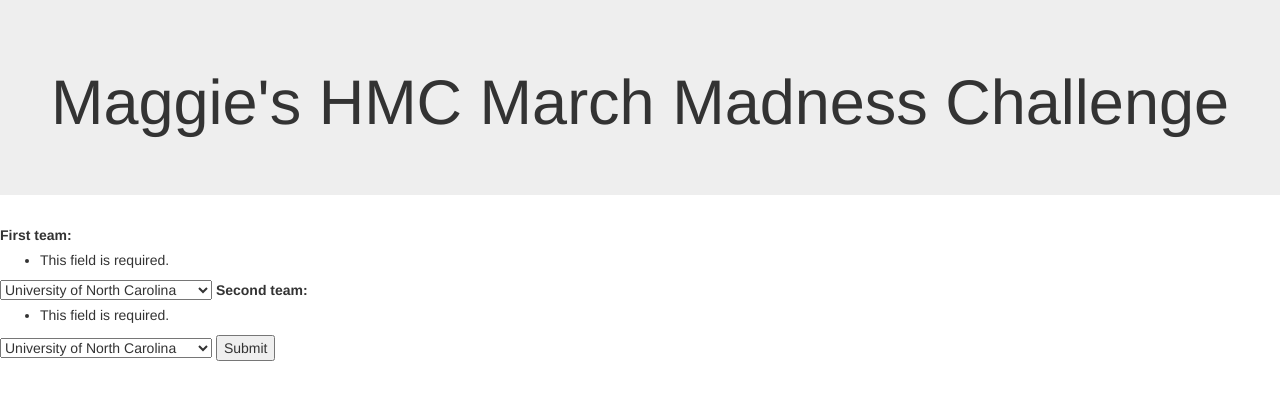
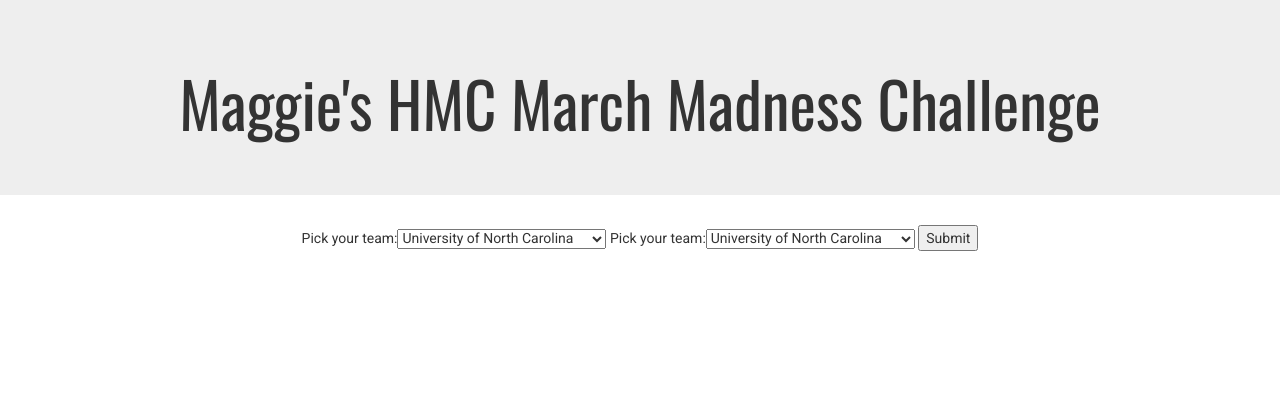
Before and after one commit to mcriqui/hmc_march_madness, a Django app: page / in a window 1280 px wide. Shown: the top 400 px of the page. Run offline with Django 3.2, Linux system fonts and the light colour scheme; data comes from the database, SQL or seed files in the repository; some libraries are stand-ins or nearby versions; some web fonts are replaced.

Commit message:
updated design

```diff
--- a/static/style.css
+++ b/static/style.css
@@ -1,3 +1,15 @@
 .jumbotron{
-    text-align: center
+    text-align: center;
+    font-family: 'Oswald';
 }
+
+.form{
+    text-align: center;
+    font-family: 'Roboto'
+}
+
+.pick{
+    text-align: center;
+    font-family: 'Roboto';
+    padding-top: 2em
+}
--- a/templates/home.html
+++ b/templates/home.html
@@ -25,13 +25,19 @@
         <h1>Maggie's HMC March Madness Challenge</h1>
     </div>
 
+    <div class="form">
         <form action"." method="get">
-        {{ form }}
+            {% for field in form %}
+            Pick your team:{{ field }}
+            {% endfor %}
             <input type="submit" value="Submit" />
         </form>
+    </div>
 
+    <div class="pick">
         {% if pick != None %}
             <h3>You should pick: <strong>{{ pick }}</strong></h3>
         {% endif %}
+    </div>
 </body>
 </html>
```
Lines whose indentation alone changed are shown as unchanged.
